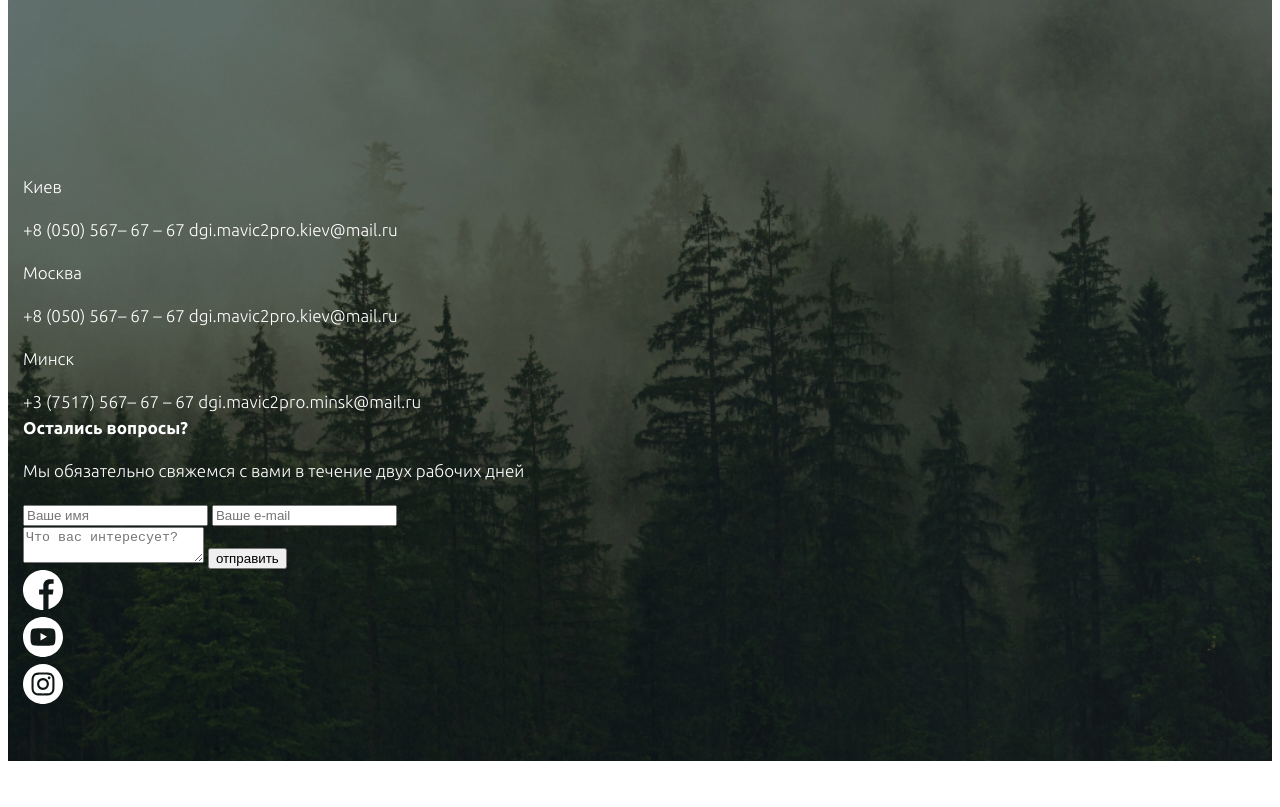
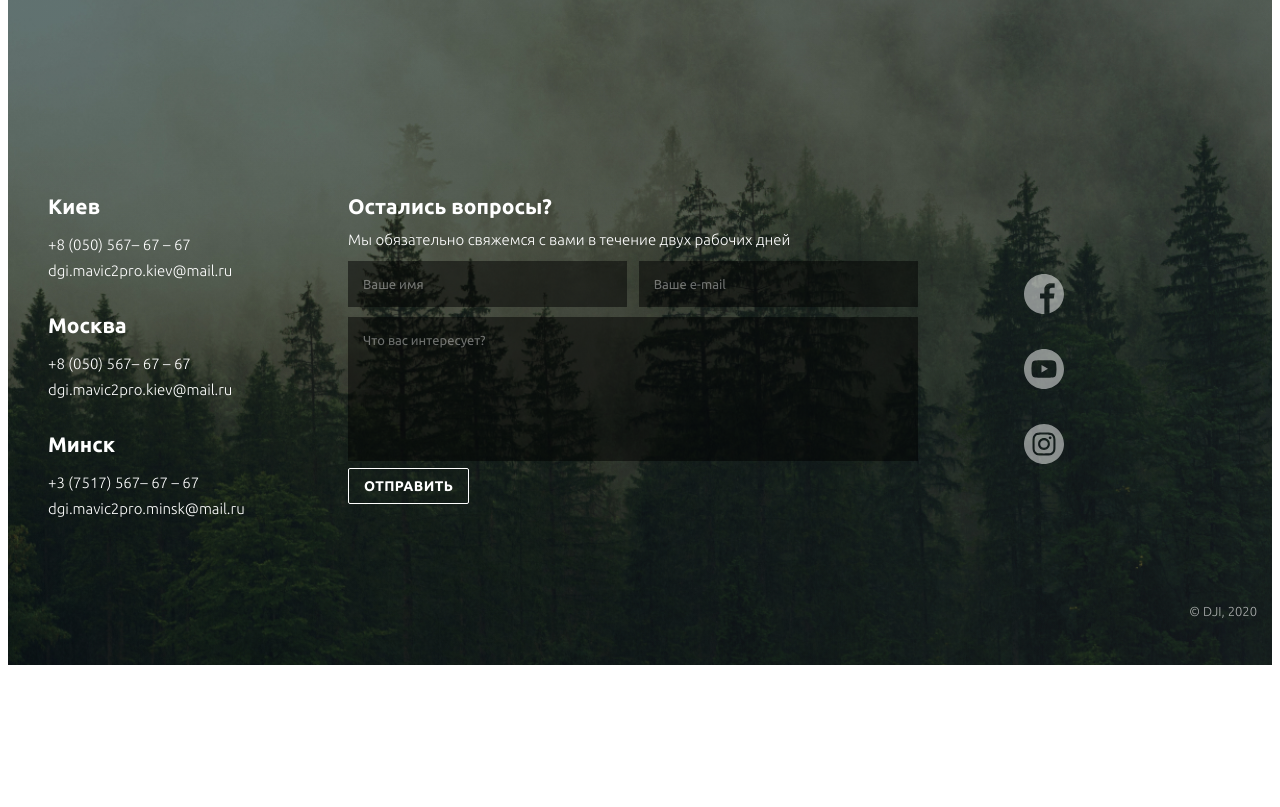
Before and after one commit to upermane/mavicpro, a plain HTML site: page index.html in a window 1280 px wide. Shown: the part 4470-5277 px from the top of the page. After the commit the page ends 5143 px from the top, so only its background shows below. Drawn offline with nearby package versions, Linux system fonts and the light colour scheme.

Commit message:
added style for section contacts and footer

```diff
--- a/css/style.scss
+++ b/css/style.scss
@@ -500,6 +500,7 @@ body {
         color: rgba(255, 255, 255, 0.8);
         padding: 20px 10px 20px 40px;
         position: relative;
+        margin-bottom: 4px;
         cursor: pointer;
         &::after {
             content: url('../images/accordion-arrow.svg');
@@ -520,7 +521,7 @@ body {
         font-size: 15px;
         line-height: 150%;
         padding: 0 5px 75px 50px;
-        margin: 0;
+        margin: 0 0 4px 0;
         display: none;
     }
     &__item.questions__item--active {
@@ -532,3 +533,125 @@ body {
         }
     }
 }
+
+.contacts {
+    &__inner {
+        display: flex;
+        padding-left: 25px;
+    }
+    &__info {
+        width: 240px;
+        margin-right: 60px;
+    }
+    &__info-box {
+        margin-bottom: 30px;
+    }
+    &__info-title {
+        font-family: 'Ubuntu', sans-serif;
+        font-weight: 700;
+        font-size: 21px;
+        line-height: 24px;
+        margin:0 0 13px;
+    }
+    &__info-phone,
+    &__info-email {
+        font-size: 15px;
+        line-height: 18px;
+        transition: all .3s;
+    }
+    &__info-email:hover {
+        text-decoration: underline;
+    }
+    &__form {
+        width: 570px;
+        margin-right: 106px;
+    }
+    &__form-title{
+        font-family: 'Ubuntu', sans-serif;
+        font-weight: 700;
+        font-size: 21px;
+        line-height: 24px;
+        margin:0 0 13px;
+    }
+    &__form-text {
+        font-size: 15px;
+        line-height: 18px;
+        margin: 0 0 12px;
+    }
+    &__form-line {
+        display: flex;
+        justify-content: space-between;
+        margin-bottom: 10px;
+    }
+    &__form-input,
+    &__form-textarea {
+        background: rgba(0, 0, 0, 0.5);
+        border: none;
+        font-family: 'Ubuntu', sans-serif;
+        font-weight: 400;
+        font-size: 13px;
+        line-height: 130%;
+        padding: 15px;
+        color: white;
+        &::placeholder {
+            color: rgba(#fff, 0.4);
+        }
+    }
+    &__form-input {
+        width: 49%;
+
+    }
+    &__form-textarea {
+        width: 100%;
+        min-height: 144px;
+        resize: none;
+    }
+    &__form-btn {
+        text-transform: uppercase;
+        font-family: 'Ubuntu', sans-serif;
+        font-weight: 700;
+        font-size: 14px;
+        line-height: 16px;
+        letter-spacing: 0.03em;
+        border: 1px solid #FFFFFF;
+        border-radius: 2px;
+        padding: 9px 15px;
+        color: #FFFFFF;
+        background-color: transparent;
+        cursor: pointer;
+        transition: all .3s;
+        &:hover {
+            background-color: white;
+            color: black;
+        }
+    }
+    &__social-list {
+        display: flex;
+        flex-direction: column;
+        justify-content: center;
+    }
+    &__social-item {
+        padding: 14px 0;
+    }
+    &__social-link {
+        opacity: 0.5;
+        transition: all .3s;
+        &:hover {
+            opacity: 1;
+        }
+    }
+}
+
+.footer {
+    position: absolute;
+    bottom: 32px;
+    left: 0;
+    right: 0;
+    &__copy {
+        text-align: right;
+        font-weight: 300;
+        font-size: 13px;
+        line-height: 130%;
+        color: rgba(#fff, 0.64);
+    }
+}
--- a/index.html
+++ b/index.html
@@ -5,7 +5,7 @@
     <meta charset="UTF-8">
     <meta name="viewport" content="width=device-width, initial-scale=1.0">
     <title>Mavic</title>
-    <link href="https://fonts.googleapis.com/css2?family=Ubuntu:wght@300;500;700&display=swap" rel="stylesheet">
+    <link href="https://fonts.googleapis.com/css2?family=Ubuntu:wght@300;400;500;700&display=swap" rel="stylesheet">
     <link rel="stylesheet" type="text/css" href="//cdn.jsdelivr.net/npm/slick-carousel@1.8.1/slick/slick.css"/>
     <link rel="stylesheet" type="text/css" href="//cdn.jsdelivr.net/npm/slick-carousel@1.8.1/slick/slick-theme.css"/>
     <link rel="stylesheet" href="css/style.css">
@@ -349,14 +349,15 @@
                         </li>
                     </ul>
                 </div>
+                <footer class="footer">
+                    <div class="container">
+                        <p class="footer__copy">&copy; DJI, 2020</p>
+                    </div>
+                </footer>
             </div>
         </div>
     </section>
-    <footer class="footer">
-        <div class="container">
-            <p class="footer__copy">&copy; DJI, 2020</p>
-        </div>
-    </footer>
+
 
 
 
```
Also changed, not shown: css/style.css, 1 other file.
